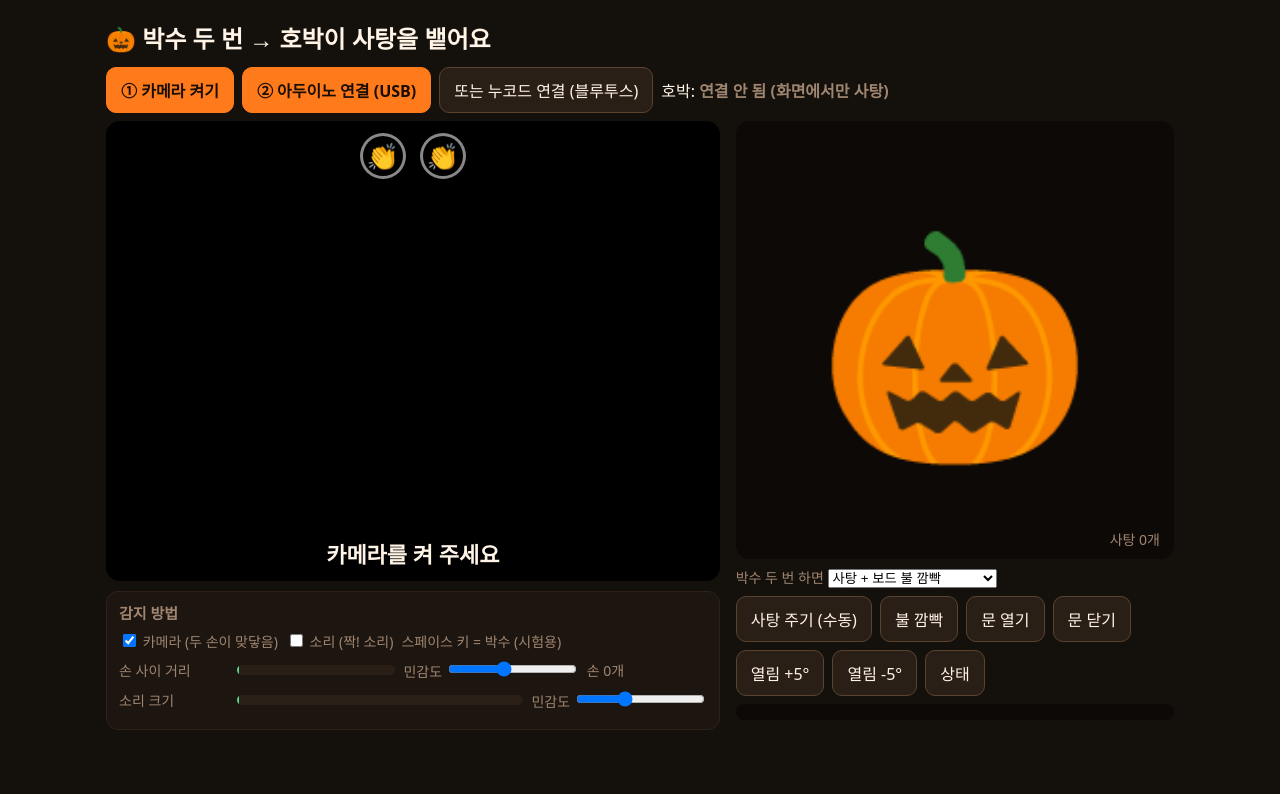
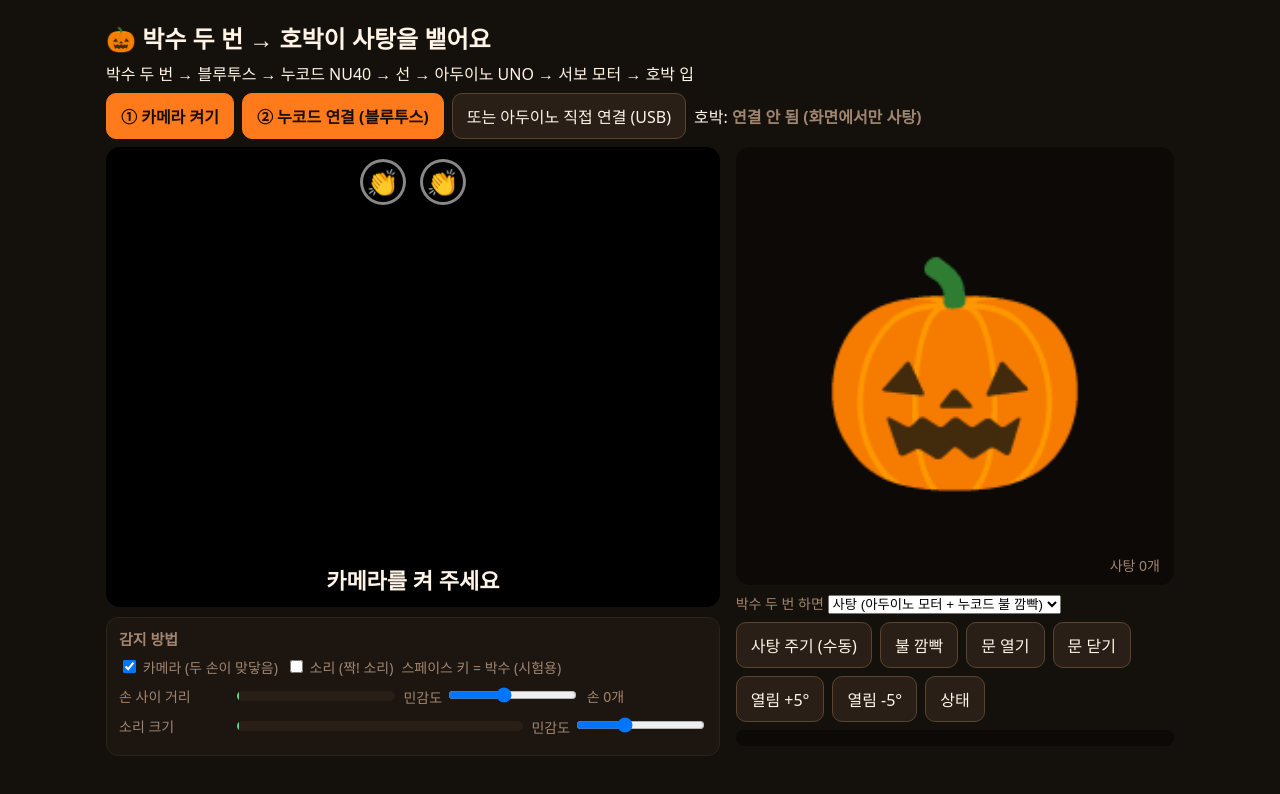
Before and after one commit to hex-aragon/air-band, a plain HTML site: page halloween/clap.html in a window 1280 px wide. Drawn offline with Linux system fonts and the light colour scheme.

Commit message:
Deploy: 할로윈 웹 → 누코드 → 아두이노 흐름
Co-Authored-By: Claude Opus 5.5 <noreply@anthropic.com>

```diff
--- a/halloween/clap.html
+++ b/halloween/clap.html
@@ -49,11 +49,12 @@
 <body>
 <main>
   <h1>🎃 박수 두 번 → 호박이 사탕을 뱉어요</h1>
+  <p class="st" style="margin:-6px 0 8px">박수 두 번 → 블루투스 → 누코드 NU40 → 선 → 아두이노 UNO → 서보 모터 → 호박 입</p>
 
   <div class="row">
     <button id="camBtn" class="main">① 카메라 켜기</button>
-    <button id="usbBtn" class="main">② 아두이노 연결 (USB)</button>
-    <button id="btBtn">또는 누코드 연결 (블루투스)</button>
+    <button id="btBtn" class="main">② 누코드 연결 (블루투스)</button>
+    <button id="usbBtn">또는 아두이노 직접 연결 (USB)</button>
     <span class="st">호박: <b id="linkSt">연결 안 됨 (화면에서만 사탕)</b></span>
   </div>
 
@@ -94,8 +95,8 @@
       <div class="row">
         <label>박수 두 번 하면
           <select id="clapCmd">
-            <option value="g">사탕 + 보드 불 깜빡</option>
-            <option value="b">보드 불만 깜빡 (모터 없이)</option>
+            <option value="g">사탕 (아두이노 모터 + 누코드 불 깜빡)</option>
+            <option value="b">누코드 불만 깜빡 (모터 없이)</option>
           </select></label>
       </div>
       <div class="row">
```
